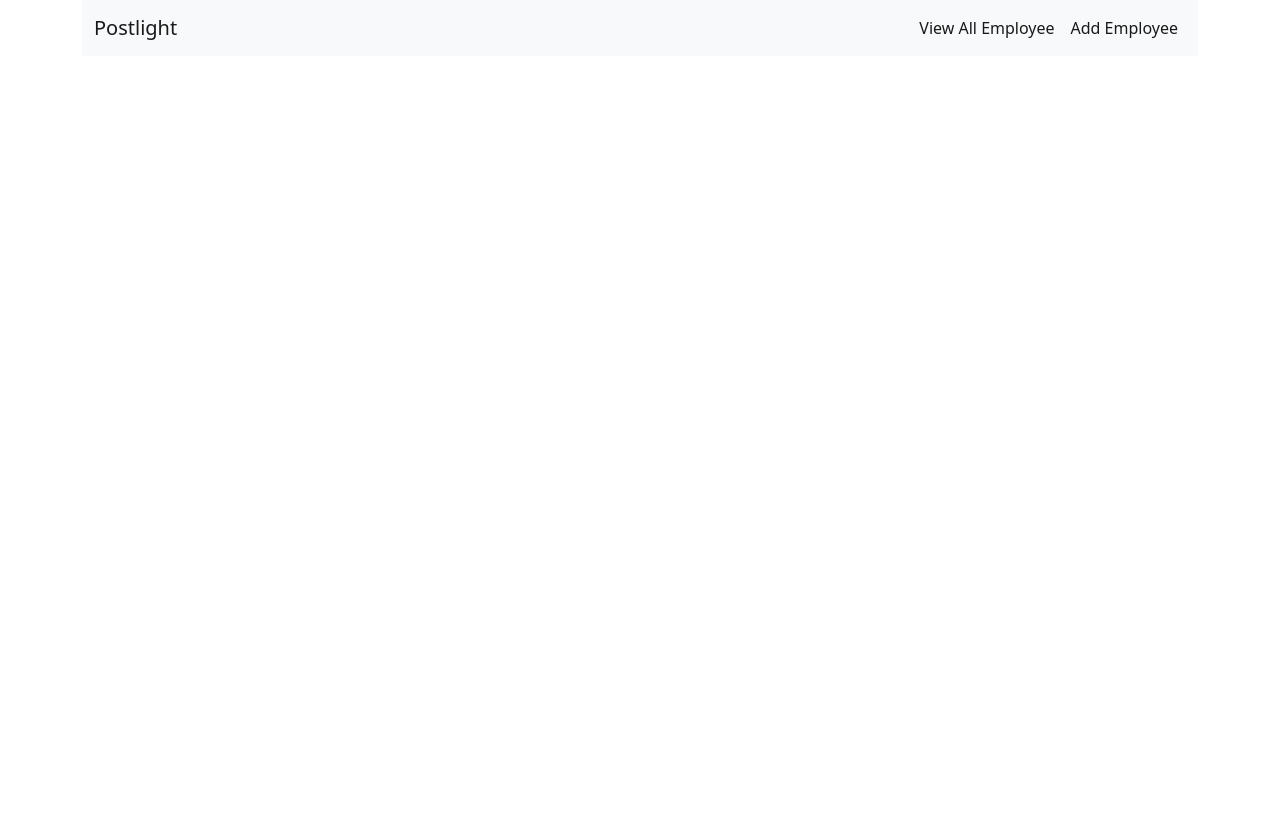
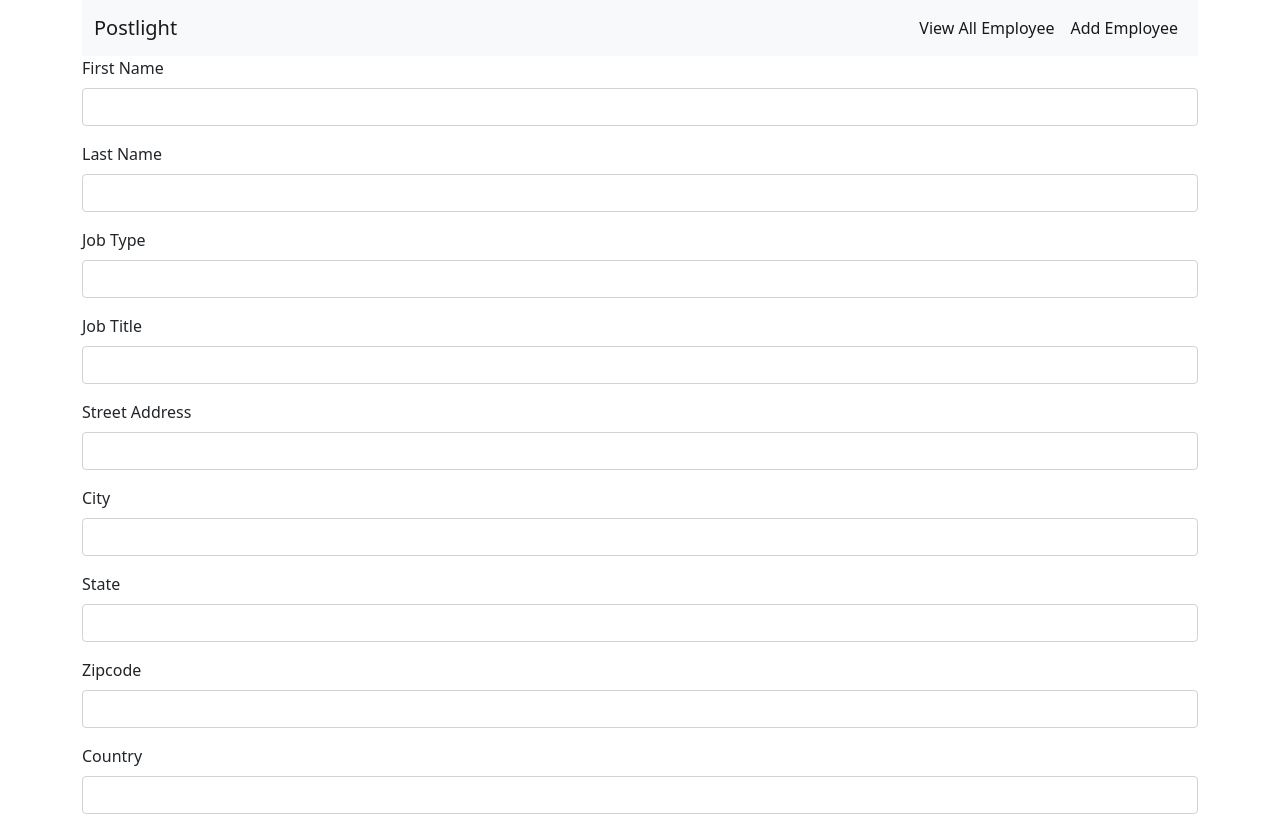
Before and after one commit to justinwu1/postlight-takehome, a React (Create React App) app in the folder frontend/: page /employee/1 in a window 1280 px wide. Shown: the top 816 px of the page. Built offline with nearby package versions, Linux system fonts and the light colour scheme.

Commit message:
Able to edit an employee

```diff
--- a/frontend/src/App.js
+++ b/frontend/src/App.js
@@ -3,7 +3,7 @@ import SearchBar from './components/SearchBar'
 import { BrowserRouter, Route } from 'react-router-dom'
 import EmployeeView from "./components/EmployeeView"
 import EmployeeCreate from "./components/EmployeeCreate"
-
+import EmployeeEdit from './components/EmployeeEdit'
 
 function App() {
   return (
@@ -13,6 +13,7 @@ function App() {
           <Route exact path="/" component={SearchBar} />
           <Route exact path="/employees" component={EmployeeView} />
           <Route exact path="/employees/create" component={EmployeeCreate} />
+          <Route exact path="/employee/:id" component={EmployeeEdit} />
       </BrowserRouter>
     </div>
   );
--- a/frontend/src/components/Card.js
+++ b/frontend/src/components/Card.js
@@ -17,7 +17,7 @@ export default function Card(props) {
                     <li className="list-group-item"><b>Country:</b> {`${country}`}</li>
                 </ul>
                 <div className="card-body d-flex justify-content-center">
-                <Link to="/employee/:id" className="card-link"><button type="button" className="btn btn-success">Edit</button></Link>
+                <Link to={`/employee/${_id}`} className="card-link"><button type="button" className="btn btn-success">Edit</button></Link>
                 <button onClick={()=>{props.deleteEmployee(_id)}} type="button" className="card-link btn btn-danger">Delete</button>
                 </div>
             </div>
--- /dev/null
+++ b/frontend/src/components/EmployeeEdit.js
@@ -0,0 +1,70 @@
+import React,{ useEffect, useState } from 'react'
+import axios from 'axios'
+import { useParams } from 'react-router'
+
+export default function EmployeeEdit() {
+    const params = useParams()
+        // Use hooks for controlled input elements
+        const [firstName,setFirstName] = useState('')
+        const [lastName,setlastName] = useState('')
+        const [jobType,setJobType] = useState('')
+        const [jobTitle,setJobTitle] = useState('')
+        const [streetAddress,setStreetAddress] = useState('')
+        const [city,setCity] = useState('')
+        const [state,setState] = useState('')
+        const [country,setCountry] = useState('')
+        const [zipcode,setZipCode] = useState('')
+        const [portfolioImg,setPortfolioImg] = useState('')
+
+    // Edit an employee
+    const editEmployee = async(event)=>{
+        event.preventDefault()
+        const data = {firstName,lastName,jobType,jobTitle,streetAddress,city,state,country,zipcode,portfolioImg}
+        await axios.patch(`http://localhost:5000/employee/update/${params.id}`,data)
+    }
+    return (
+        <form onSubmit={editEmployee}>
+            <div className="mb-3">
+                <label  className="form-label">First Name</label>
+                <input type="text" className="form-control" onChange={(e)=>{setFirstName(e.target.value)}} />
+            </div>
+            <div className="mb-3">
+                <label className="form-label">Last Name</label>
+                <input type="text" className="form-control" onChange={(e)=>{setlastName(e.target.value)}} />
+            </div>
+            <div className="mb-3">
+                <label  className="form-label">Job Type</label>
+                <input type="text" className="form-control" onChange={(e)=>{setJobType(e.target.value)}} />
+            </div>
+            <div className="mb-3">
+                <label  className="form-label">Job Title</label>
+                <input type="text" className="form-control"onChange={(e)=>{setJobTitle(e.target.value)}} />
+            </div>
+            <div className="mb-3">
+                <label  className="form-label">Street Address</label>
+                <input type="text" className="form-control"onChange={(e)=>{setStreetAddress(e.target.value)}} />
+            </div>
+            <div className="mb-3">
+                <label  className="form-label">City</label>
+                <input type="text" className="form-control" onChange={(e)=>{setCity(e.target.value)}}/>
+            </div>
+            <div className="mb-3">
+                <label  className="form-label">State</label>
+                <input type="text" className="form-control" onChange={(e)=>{setState(e.target.value)}}/>
+            </div>
+            <div className="mb-3">
+                <label  className="form-label">Zipcode</label>
+                <input type="text" className="form-control"onChange={(e)=>{setZipCode(e.target.value)}} />
+            </div>
+            <div className="mb-3">
+                <label  className="form-label">Country</label>
+                <input type="text" className="form-control" onChange={(e)=>{setCountry(e.target.value)}}/>
+            </div>
+            <div className="mb-3">
+                <label  className="form-label">Portfolio Image</label>
+                <input type="text" className="form-control" onChange={(e)=>{setPortfolioImg(e.target.value)}}/>
+            </div>
+            <button type="submit" className="btn btn-primary">Submit</button>
+        </form>
+    )
+}
```
